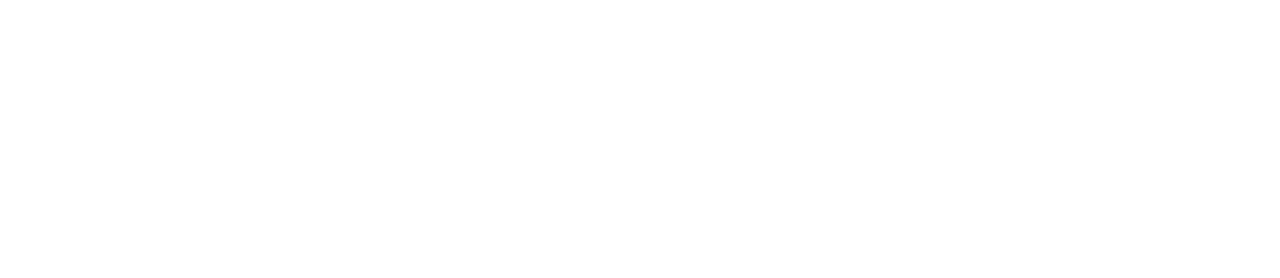
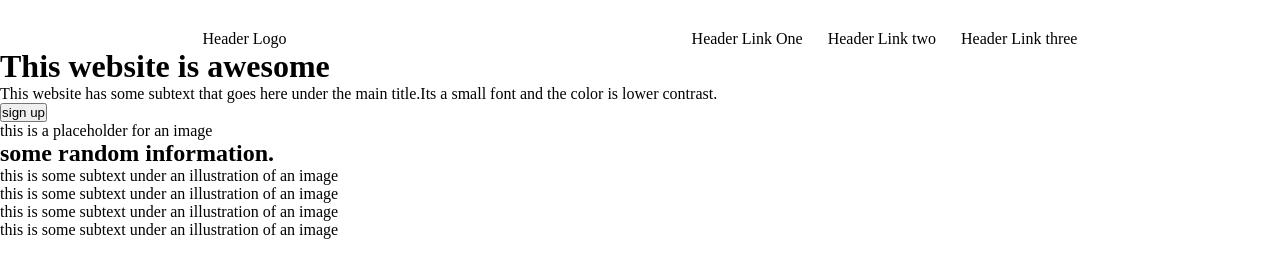
Before and after one commit to sundaymark/landing-page, a plain HTML site: page index.html in a window 1280 px wide. Drawn offline with Linux system fonts and the light colour scheme.

Commit message:
add the files above

```diff
--- a/index.html
+++ b/index.html
@@ -1,5 +1,6 @@
 <!DOCTYPE html>
 <html lang="en">
+
 <head>
     <meta charset="UTF-8">
     <meta http-equiv="X-UA-Compatible" content="IE=edge">
@@ -7,7 +8,77 @@
     <title>landing-page</title>
     <link rel="stylesheet" href="style.css">
 </head>
+
 <body>
+    <!-- heaser start here -->
+    <div class="header">
+        <ul>
+            <li> Header Logo</li>
+        </ul>
 
+        <div class="right-header">
+            <ul>
+                <li>Header Link One</li>
+                <li>Header Link two</li>
+                <li>Header Link three</li>
+            </ul>
+        </div>
+    </div>
+    <!-- header ends here -->
+
+    <!-- first body up -->
+    <div class="body-left">
+        <h1>This website is awesome</h1>
+        <p>This website has some subtext that goes here under the main
+            title.Its a small font and the color is lower
+            contrast.
+        </p>
+        <button>sign up</button>
+
+        <div class="body-right">
+            <p>this is a placeholder for an image</p>
+        </div>
+    </div>
+    <!-- first body ends here -->
+
+    <!-- second body start here -->
+    <div class="second-body">
+        <h2>some random information.</h2>
+        <div class="cards">
+            <div class="parent-card">
+                <div class="card">
+                </div>
+                <div class="para">this is some subtext under an illustration of an image</div>
+            </div>
+            <!-- second card start here -->
+            <div class="parent-card">
+                <div class="card">
+                </div>
+                <div class="para">this is some subtext under an illustration of an image</div>
+            </div>
+
+            <!-- third card start here -->
+            <div class="parent-card">
+                <div class="card">
+                </div>
+                <div class="para">this is some subtext under an illustration of an image</div>
+            </div>
+
+            <!-- fouth card start here -->
+            <div class="parent-card">
+                <div class="card">
+                </div>
+                <div class="para">this is some subtext under an illustration of an image</div>
+            </div>
+            <!-- cards stop here -->
+
+
+
+
+
+
+        </div>
+    </div>
 </body>
+
 </html>
--- a/style.css
+++ b/style.css
@@ -0,0 +1,18 @@
+*{
+    padding: 0px;
+    margin: 0px;
+
+}
+
+.header{
+    display: flex;
+    justify-content: space-around;
+    padding-top: 30px;
+}
+
+  ul{
+     display: flex;
+     gap: 25px;
+    list-style-type: none;
+
+ }
```
